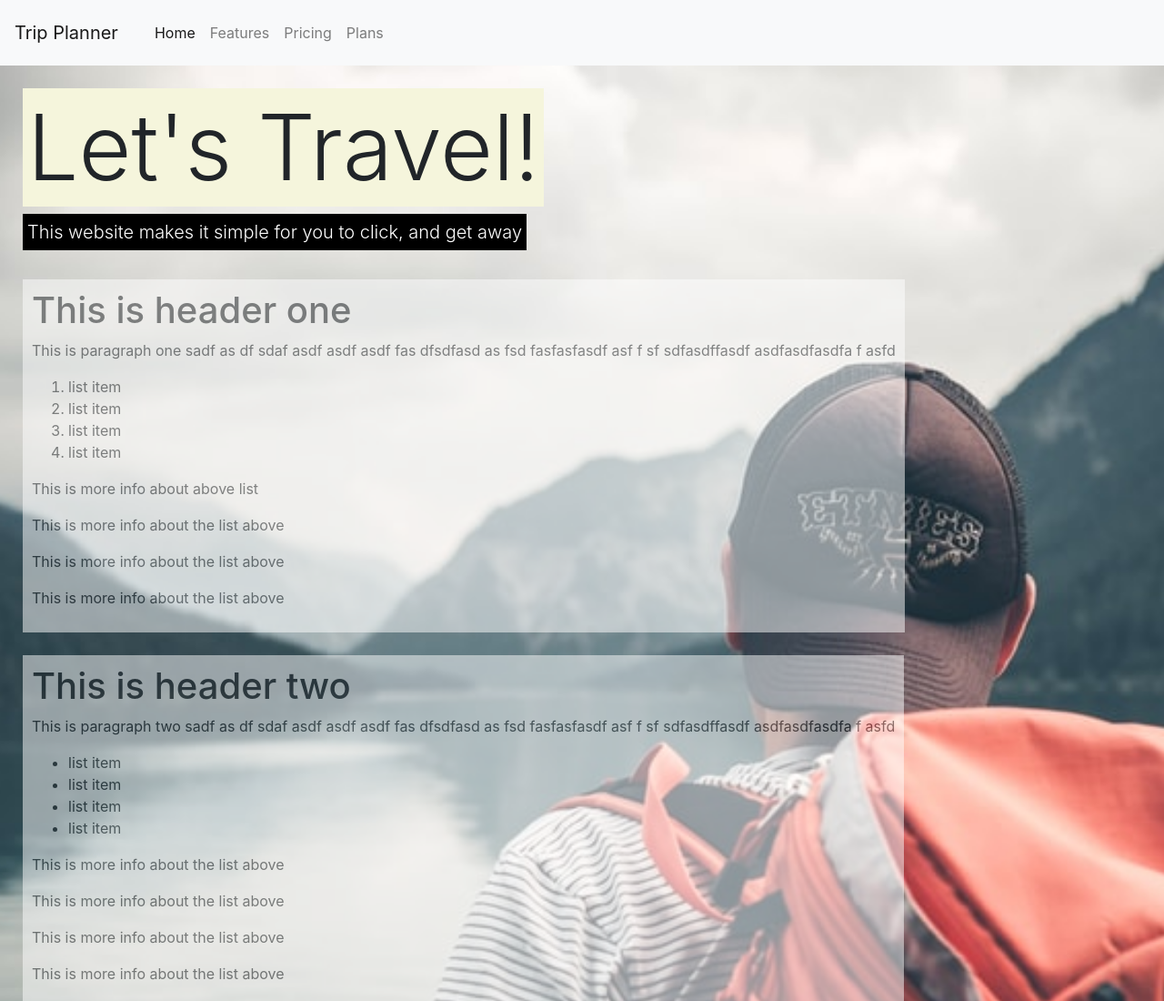
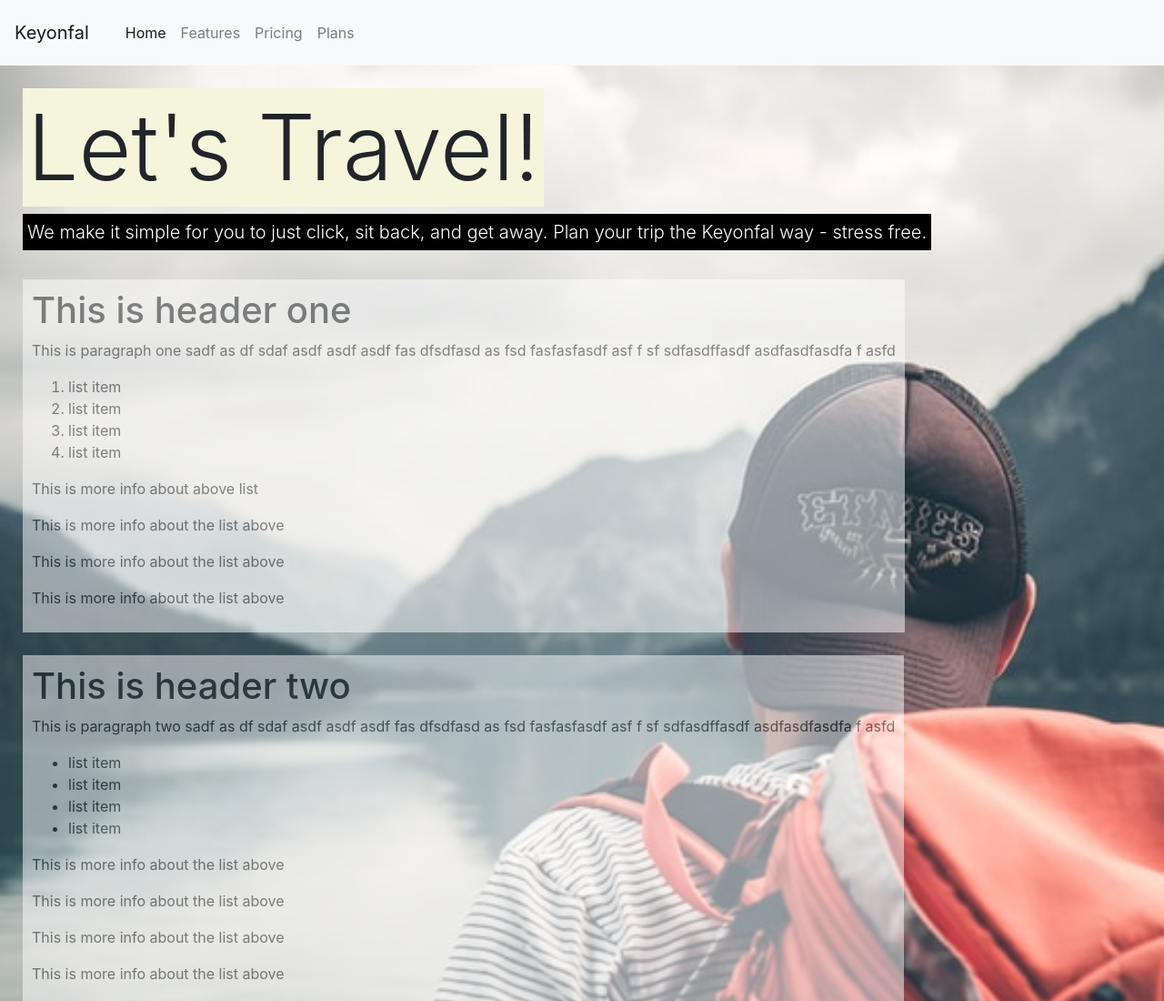
Before and after one commit to Aefalshaw/Keyfonal_Travel, a plain HTML site: page travel.html in a window 1280 px wide. Shown: the top 1100 px of the page at 91% size. Drawn offline with nearby package versions, Linux system fonts and the light colour scheme.

Commit message:
new name

```diff
--- a/travel.html
+++ b/travel.html
@@ -13,7 +13,7 @@
     <div class="container-fluid">
 
         <nav class="navbar navbar-expand-lg navbar-light bg-light">
-            <a class="navbar-brand" href="#">Trip Planner</a>
+            <a class="navbar-brand" href="#">Keyonfal</a>
             <div class="navbar">
                 <ul class="navbar-nav">
                     <li class="nav-item active">
@@ -34,7 +34,7 @@
 
         <div class="jumbotron">
             <h1 class="display-2">Let's Travel!</h1>
-            <p class="lead"> This website makes it simple for you to click, and get away</p>
+            <p class="lead"> We make it simple for you to just click, sit back, and get away. Plan your trip the Keyonfal way - stress free. </p>
         </div><!--End Jumbotron-->
 
         <div class="infoBox-1">
```
